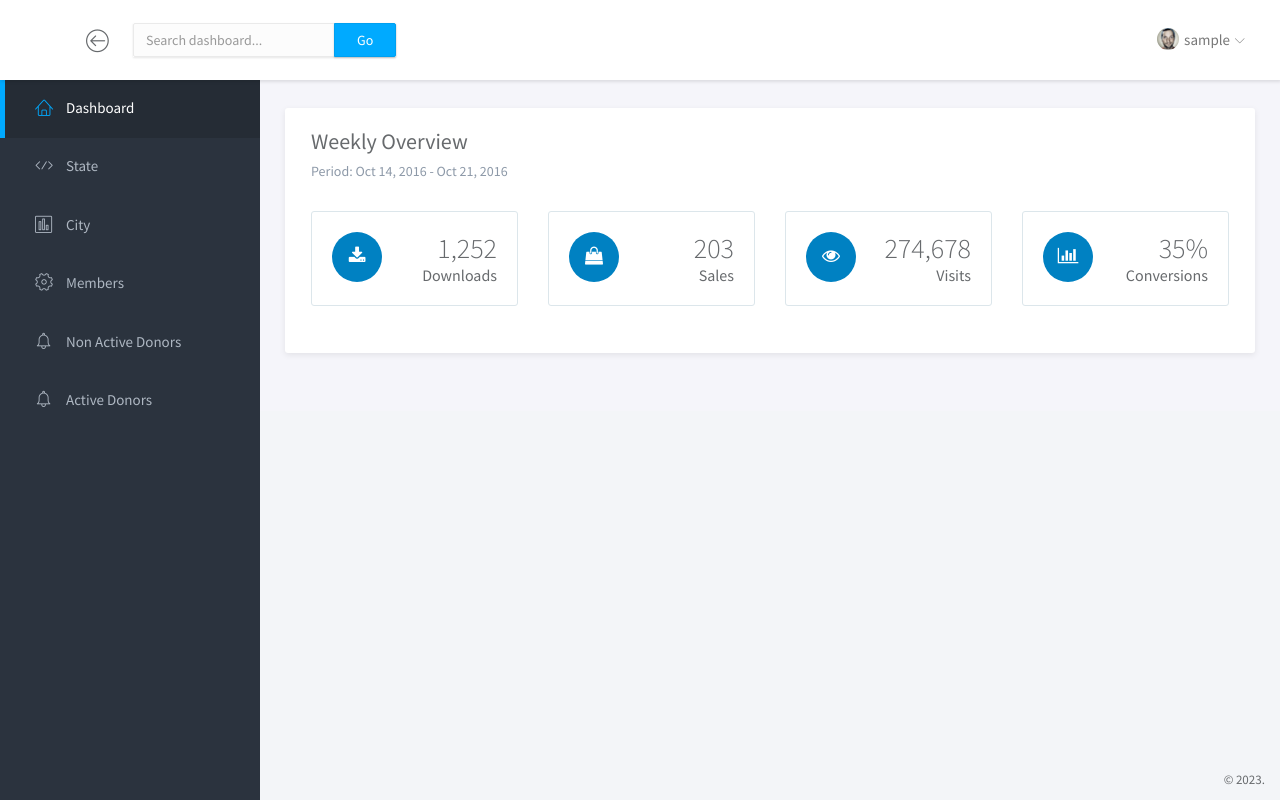
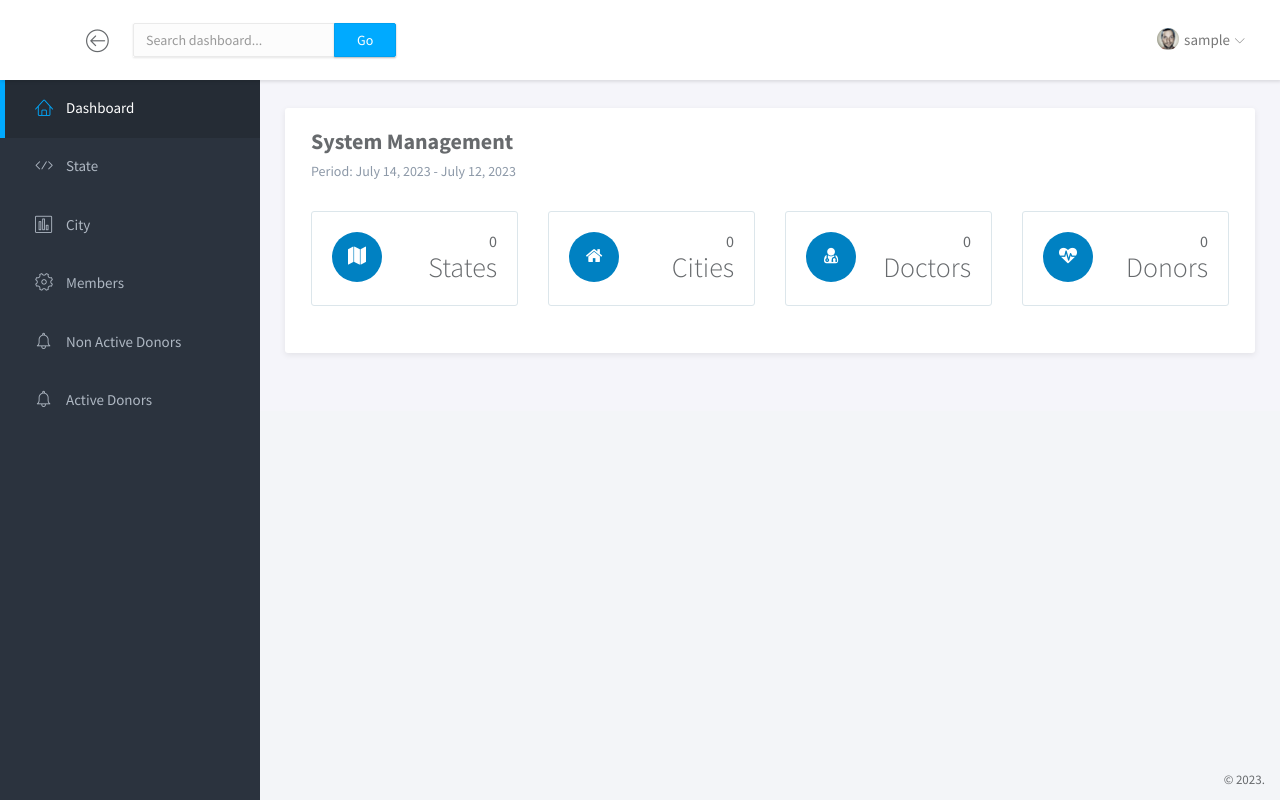
Before and after one commit to alibwanamzee/Blood-Donation-System, a PHP site: page /admin_dasboard/admin_dashboard.php in a window 1280 px wide. Run offline with PHP 8.4, Linux system fonts and the light colour scheme; the visitor is signed in with stand-in values (Sample User, id 1).

Commit message:
Edited Super Admin Dashboard

```diff
--- a/admin_dasboard/admin_dashboard.php
+++ b/admin_dasboard/admin_dashboard.php
@@ -1,7 +1,6 @@
 <?php
 	include('../header.php');
 ?>
-
 
 	<!-- END LEFT SIDEBAR -->
 	<!-- MAIN -->
@@ -12,44 +11,44 @@
 				<!-- OVERVIEW -->
 				<div class="panel panel-headline">
 					<div class="panel-heading">
-							<h3 class="panel-title">Weekly Overview</h3>
-							<p class="panel-subtitle">Period: Oct 14, 2016 - Oct 21, 2016</p>
+						<h3 class="panel-title"><b>System Management</b></h3>
+						<p class="panel-subtitle">Period: July 14, 2023 - <?php $currentDate = date('F d, Y');echo $currentDate;?></p>
 					</div>
 					<div class="panel-body">
 						<div class="row">
 							<div class="col-md-3">
 								<div class="metric">
-										<span class="icon"><i class="fa fa-download"></i></span>
+									<span class="icon"><i class="fa fa-map"></i></span>
 									<p>
-											<span class="number">1,252</span>
-											<span class="title">Downloads</span>
+										<span class="title">0</span>
+										<span class="number">States</span>
 									</p>
 								</div>
 							</div>
 							<div class="col-md-3">
 								<div class="metric">
-										<span class="icon"><i class="fa fa-shopping-bag"></i></span>
+									<span class="icon"><i class="fa fa-home"></i></span>
 									<p>
-											<span class="number">203</span>
-											<span class="title">Sales</span>
+										<span class="title">0</span>
+										<span class="number">Cities</span>
 									</p>
 								</div>
 							</div>
 							<div class="col-md-3">
 								<div class="metric">
-										<span class="icon"><i class="fa fa-eye"></i></span>
+									<span class="icon"><i class="fa fa-user-md"></i></span>
 									<p>
-											<span class="number">274,678</span>
-											<span class="title">Visits</span>
+										<span class="title">0</span>
+										<span class="number">Doctors</span>
 									</p>
 								</div>
 							</div>
 							<div class="col-md-3">
 								<div class="metric">
-										<span class="icon"><i class="fa fa-bar-chart"></i></span>
+									<span class="icon"><i class="fa fa-heartbeat"></i></span>
 									<p>
-											<span class="number">35%</span>
-											<span class="title">Conversions</span>
+										<span class="title">0</span>
+										<span class="number">Donors</span>
 									</p>
 								</div>
 							</div>
@@ -78,6 +77,7 @@
 			</div>
 		</footer>
 	</div>
+
 	<?php
 	include('../footer.php');
 	?>
```
Lines whose indentation alone changed are shown as unchanged.
